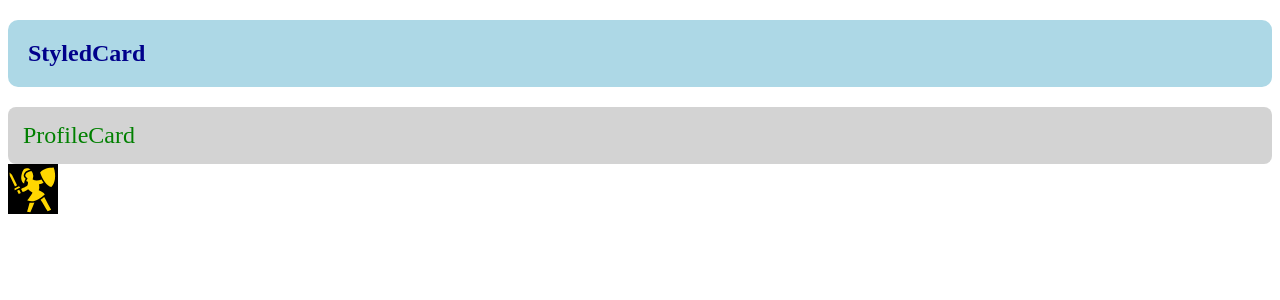
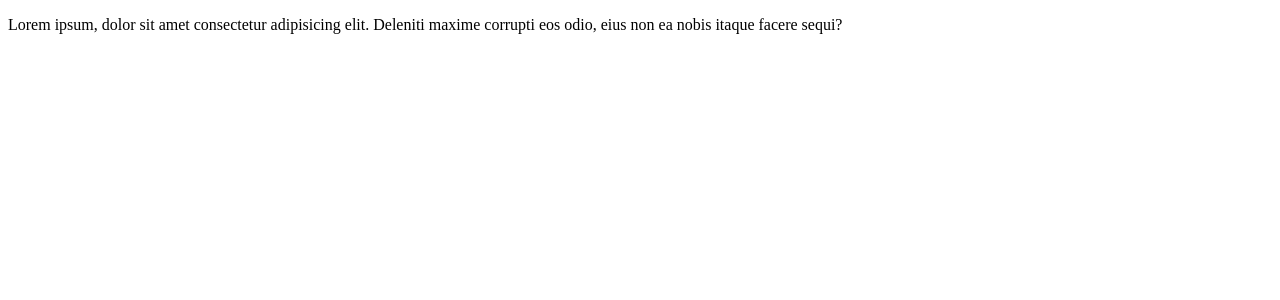
Before and after one commit to Maestro-Kira/react-practice-repository, a React (Vite) app: page / in a window 1280 px wide. Shown: the top 300 px of the page. Built offline with nearby package versions, Linux system fonts and the light colour scheme.

Commit message:
Practice react event handlers

```diff
--- a/src/App.jsx
+++ b/src/App.jsx
@@ -1,14 +1,20 @@
-import StyledCard from "./components/StyledCard";
+const Copy = () => {
+  const copyHandler = () => {
+    alert("DON'T COPY!!");
+  };
 
-import ProfileCard from "./components/ProfileCard";
-import IconComponent from "./components/IconComponent";
+  return (
+    <p onCopy={copyHandler}>
+      Lorem ipsum, dolor sit amet consectetur adipisicing elit. Deleniti maxime
+      corrupti eos odio, eius non ea nobis itaque facere sequi?
+    </p>
+  );
+};
 
 function App() {
   return (
     <section>
-      <StyledCard />
-      <ProfileCard />
-      <IconComponent />
+      <Copy />
     </section>
   );
 }
--- a/src/components/IconComponent.jsx
+++ /dev/null
@@ -1,13 +0,0 @@
-import { GiSwordwoman } from "react-icons/gi";
-
-const IconComponent = () => {
-  return (
-    <div>
-      <GiSwordwoman
-        style={{ color: "gold", fontSize: "50px", backgroundColor: "black" }}
-      />
-    </div>
-  );
-};
-
-export default IconComponent;
--- a/src/components/ProfileCard.jsx
+++ /dev/null
@@ -1,13 +0,0 @@
-const ProfileCard = () => {
-  let styles = {
-    backgroundColor: "lightgrey",
-    padding: "15px",
-    borderRadius: "8px",
-    color: "green",
-    fontSize: "1.5rem",
-  };
-
-  return <div style={styles}>ProfileCard</div>;
-};
-
-export default ProfileCard;
--- a/src/components/StyledCard.jsx
+++ /dev/null
@@ -1,18 +0,0 @@
-const StyledCard = () => {
-  return (
-    <div>
-      <h1
-        style={{
-          background: "lightblue",
-          padding: "20px",
-          borderRadius: "10px",
-          color: "darkblue",
-        }}
-      >
-        StyledCard
-      </h1>
-    </div>
-  );
-};
-
-export default StyledCard;
--- a/src/index.css
+++ /dev/null
@@ -1,19 +0,0 @@
-* {
-  padding: 0;
-  margin: 0;
-  box-sizing: border-box;
-}
-
-body {
-  background: rgb(107, 181, 32);
-  display: flex;
-  justify-content: center;
-  align-items: center;
-  height: 100vh;
-}
-
-h1 {
-  font-family: sans-serif;
-  border: 2px solid #ccc;
-  padding: 20px;
-}
```
